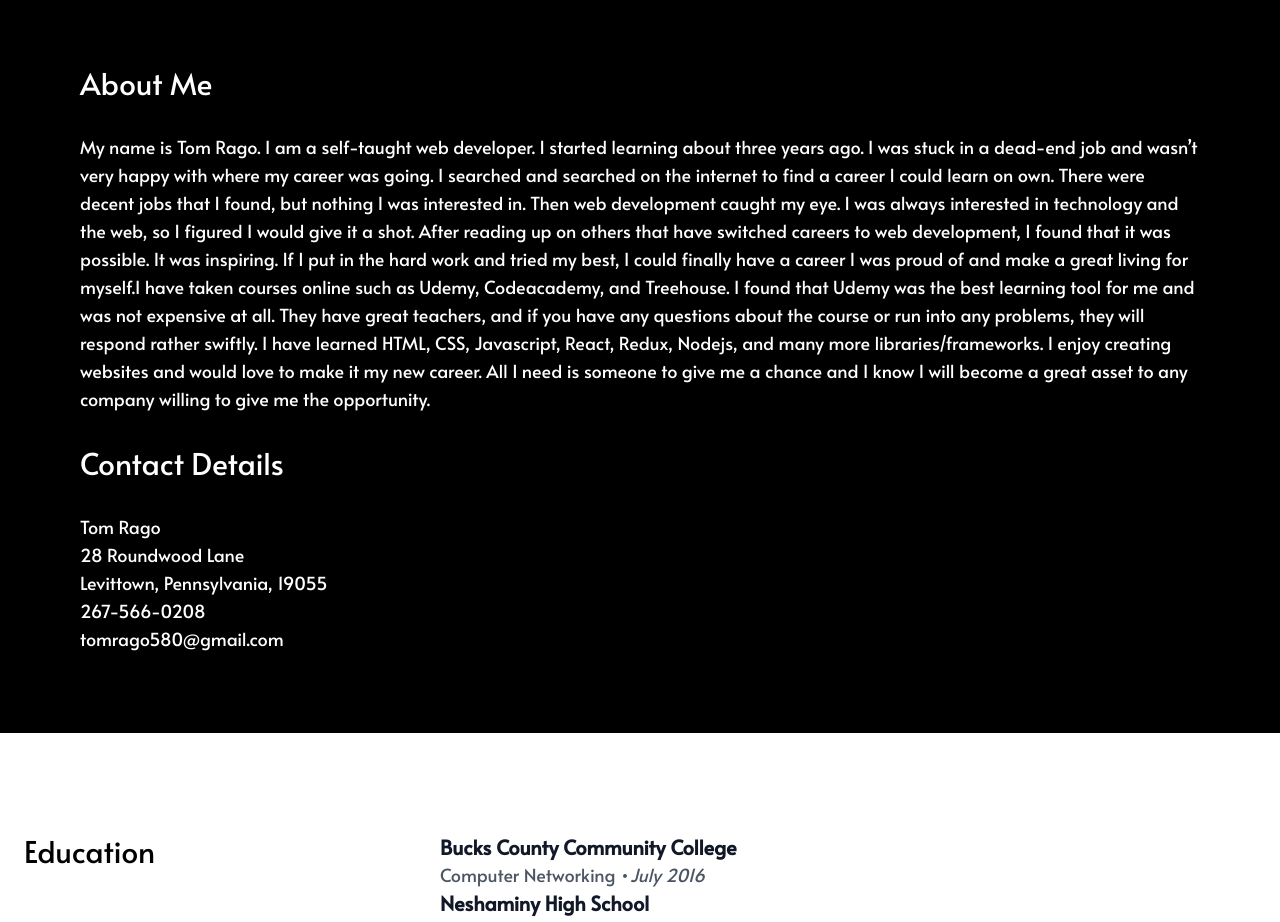
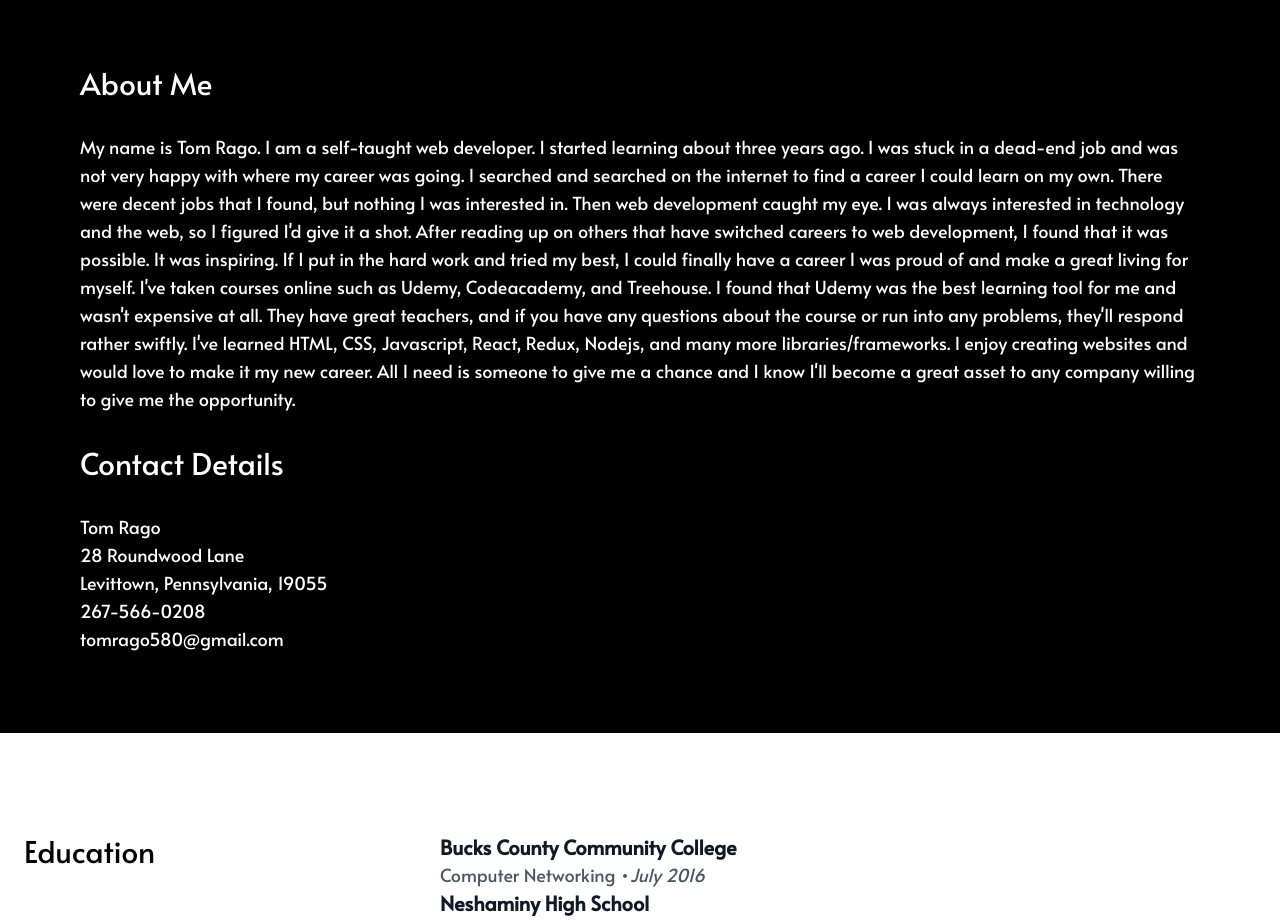
Before and after one commit to tom318267/portfolio-4, a Next.js app: page / in a window 1280 px wide. Shown: the part 880-1802 px from the top of the page. Built offline with nearby package versions, Linux system fonts and the light colour scheme.

Commit message:
adust grammar in about section

```diff
--- a/components/About.js
+++ b/components/About.js
@@ -7,24 +7,24 @@ const About = () => {
         <h1 className="text-3xl mb-8">About Me</h1>
         <p className="mb-8 text-lg">
           My name is Tom Rago. I am a self-taught web developer. I started
-          learning about three years ago. I was stuck in a dead-end job and
-          wasn’t very happy with where my career was going. I searched and
-          searched on the internet to find a career I could learn on own. There
-          were decent jobs that I found, but nothing I was interested in. Then
-          web development caught my eye. I was always interested in technology
-          and the web, so I figured I would give it a shot. After reading up on
-          others that have switched careers to web development, I found that it
-          was possible. It was inspiring. If I put in the hard work and tried my
+          learning about three years ago. I was stuck in a dead-end job and was
+          not very happy with where my career was going. I searched and searched
+          on the internet to find a career I could learn on my own. There were
+          decent jobs that I found, but nothing I was interested in. Then web
+          development caught my eye. I was always interested in technology and
+          the web, so I figured I'd give it a shot. After reading up on others
+          that have switched careers to web development, I found that it was
+          possible. It was inspiring. If I put in the hard work and tried my
           best, I could finally have a career I was proud of and make a great
-          living for myself.I have taken courses online such as Udemy,
+          living for myself. I've taken courses online such as Udemy,
           Codeacademy, and Treehouse. I found that Udemy was the best learning
-          tool for me and was not expensive at all. They have great teachers,
-          and if you have any questions about the course or run into any
-          problems, they will respond rather swiftly. I have learned HTML, CSS,
-          Javascript, React, Redux, Nodejs, and many more libraries/frameworks.
-          I enjoy creating websites and would love to make it my new career. All
-          I need is someone to give me a chance and I know I will become a great
-          asset to any company willing to give me the opportunity.
+          tool for me and wasn't expensive at all. They have great teachers, and
+          if you have any questions about the course or run into any problems,
+          they'll respond rather swiftly. I've learned HTML, CSS, Javascript,
+          React, Redux, Nodejs, and many more libraries/frameworks. I enjoy
+          creating websites and would love to make it my new career. All I need
+          is someone to give me a chance and I know I'll become a great asset to
+          any company willing to give me the opportunity.
         </p>
       </div>
 
```
